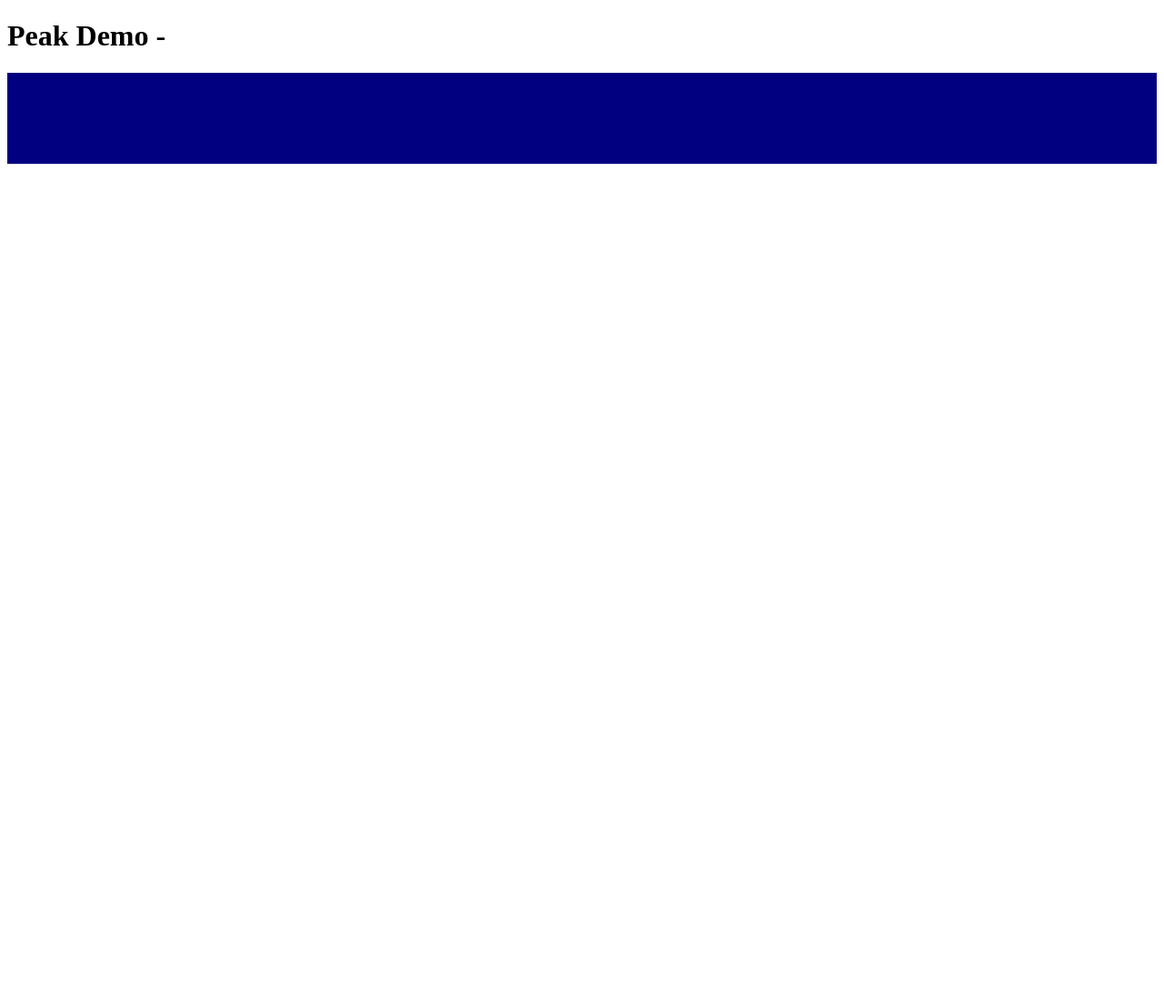
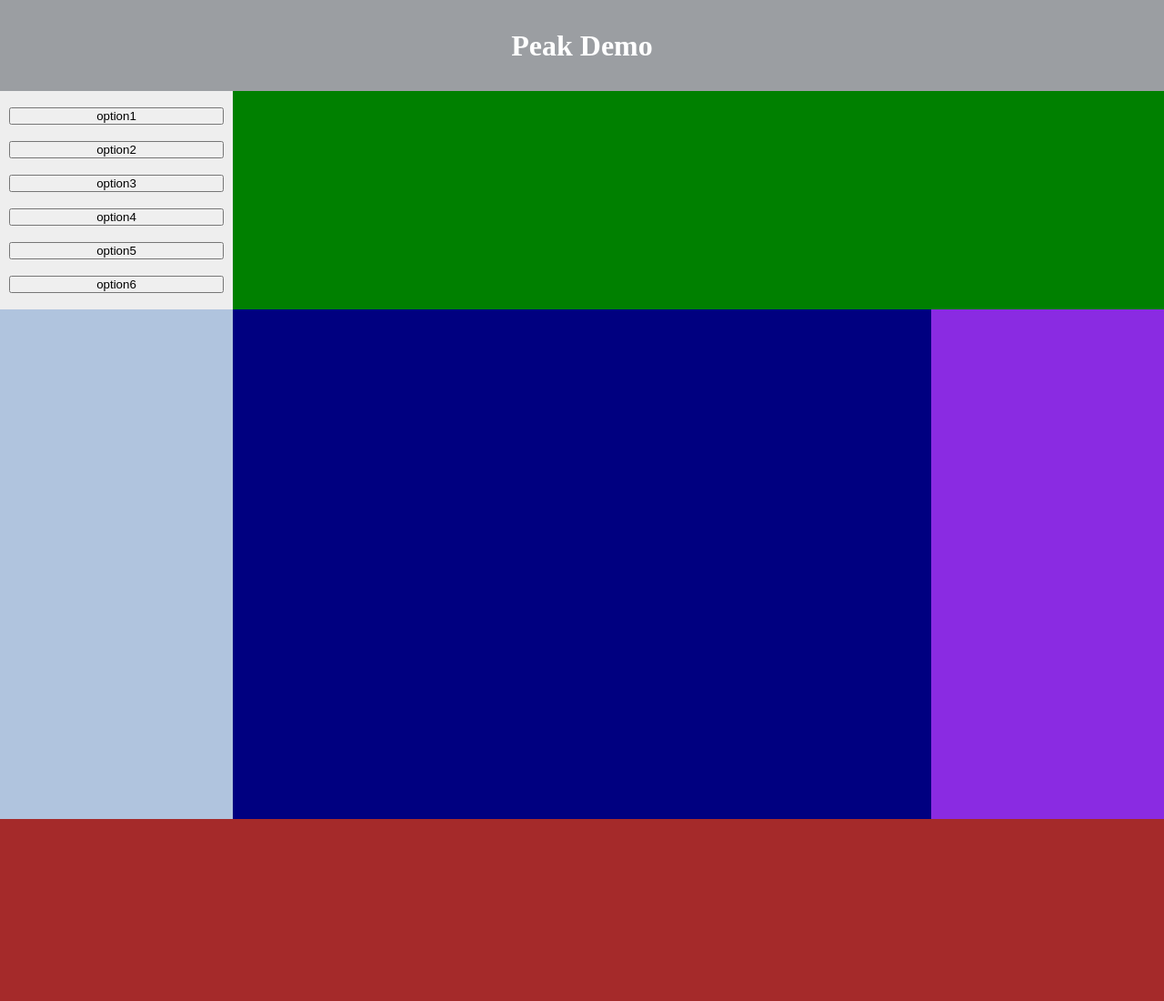
Before and after one commit to LECHARLEBOIS/FBTANALYTIC, a Python web app: template template/index.html in a window 1280 px wide. Shown: the whole page at 91% size. Before the commit the page ends 180 px from the top, so only its background shows below. Run offline with Jinja, Linux system fonts and the light colour scheme; the template is opened without the code that fills it, so the values that code supplies are empty.

Commit message:
2023-06-12 WORKING BACKEND

```diff
--- a/app/dbGenerator.py
+++ b/database/dbGenerator.py
@@ -1,4 +1,5 @@
 import pymysql
+
 def supplierGenerator ():
     conn = pymysql.connect(host='localhost', user='root', password='asdf1234', db='PEAKDB')
     cur = conn.cursor()
@@ -90,7 +91,7 @@ def costDriverGenerator ():
 
     with open("costDriverEntry","r") as file:
         for line in file:
-            costDriverID, costDriverType, costDriverPrice,costDriverDescr,lienPartNumber,lienIndex = line.split(",")
+            costDriverID, costDriverType,costDriverDescr,costDriverPrice,lienPartNumber,lienIndex = line.split(",")
             query = f"""INSERT INTO costDriver (costDriverID, costDriverType, costDriverDescr, costDriverPrice, lienPartNumber, lienIndex) VALUES ({costDriverID},'{costDriverType}','{costDriverDescr}',{costDriverPrice},{lienPartNumber},{lienIndex});"""
             cur.execute(query)
             conn.commit()
--- a/static/stylesheet.css
+++ b/static/stylesheet.css
@@ -1,6 +1,71 @@
+
+:root{
+    --light_grey: #EEEEEE;
+    --dark_grey: #393E46;
+    --dark_grey_transparent: #393E4680;
+    --mid_grey: #CDC9C3;
+}
+
+*{
+    margin: 0;
+    padding: 0;
+}
+
+.container{
+    height: 100vh;
+    display: grid;
+    grid-template-columns: 20% 60% 20%;
+    grid-template-rows: 30% 70%;
+}
+
 .container-top{
+    display: flex;
+    justify-content: center;
+    align-items: center;
     width: 100%;
-    height: 100px;
+    min-height: 100px;
+    color: white;
+    background-color: var(--dark_grey_transparent);
+}
+
+.right-side-container-menu{
+    order: 0;
+    display: flex;
+    flex-direction: column;
+    flex-wrap: wrap;
+    flex: 0;
+    justify-content: space-evenly;
+    background-color: var(--light_grey);
+}
+
+.center-container-menu{
+    order:1;
+    grid-area: 1 / 2 / 1 / -1;
+    background-color: green;
+
+}
+
+.right-side-container-body{
+    background-color: lightsteelblue;
+
+}
+
+.center-container-body{
     background-color: navy;
 
 }
+
+.left-side-container-body{
+    background-color: blueviolet;
+}
+
+
+.optionButton{
+    margin: 0 10px 0 10px;
+}
+
+.footer{
+    height: 200px;
+    background-color: brown;
+
+}
--- a/template/index.html
+++ b/template/index.html
@@ -7,12 +7,44 @@
 
 </head>
 <body>
-<h1>Peak Demo - </h1>
 <div class="container-top">
+    <h1>Peak Demo</h1>
+</div>
+<div class="container">
+    <div class="right-side-container-menu">
+        <button class="optionButton">option1</button>
+        <button class="optionButton">option2</button>
+        <button class="optionButton">option3</button>
+        <button class="optionButton">option4</button>
+        <button class="optionButton">option5</button>
+        <button class="optionButton">option6</button>
+    </div>
+
+    <div class="center-container-menu">
+
+    </div>
+    <div class="right-side-container-body">
+
+    </div>
+    <div class="center-container-body">
+
+
+    </div>
+
+
+    <div class="left-side-container-body">
+
+    </div>
+    <div>
+
+
+    </div>
+</div>
+
+<div class="footer">
 
 
 </div>
 
-
 </body>
 </html>
```
Also changed, not shown: 14 other files.
